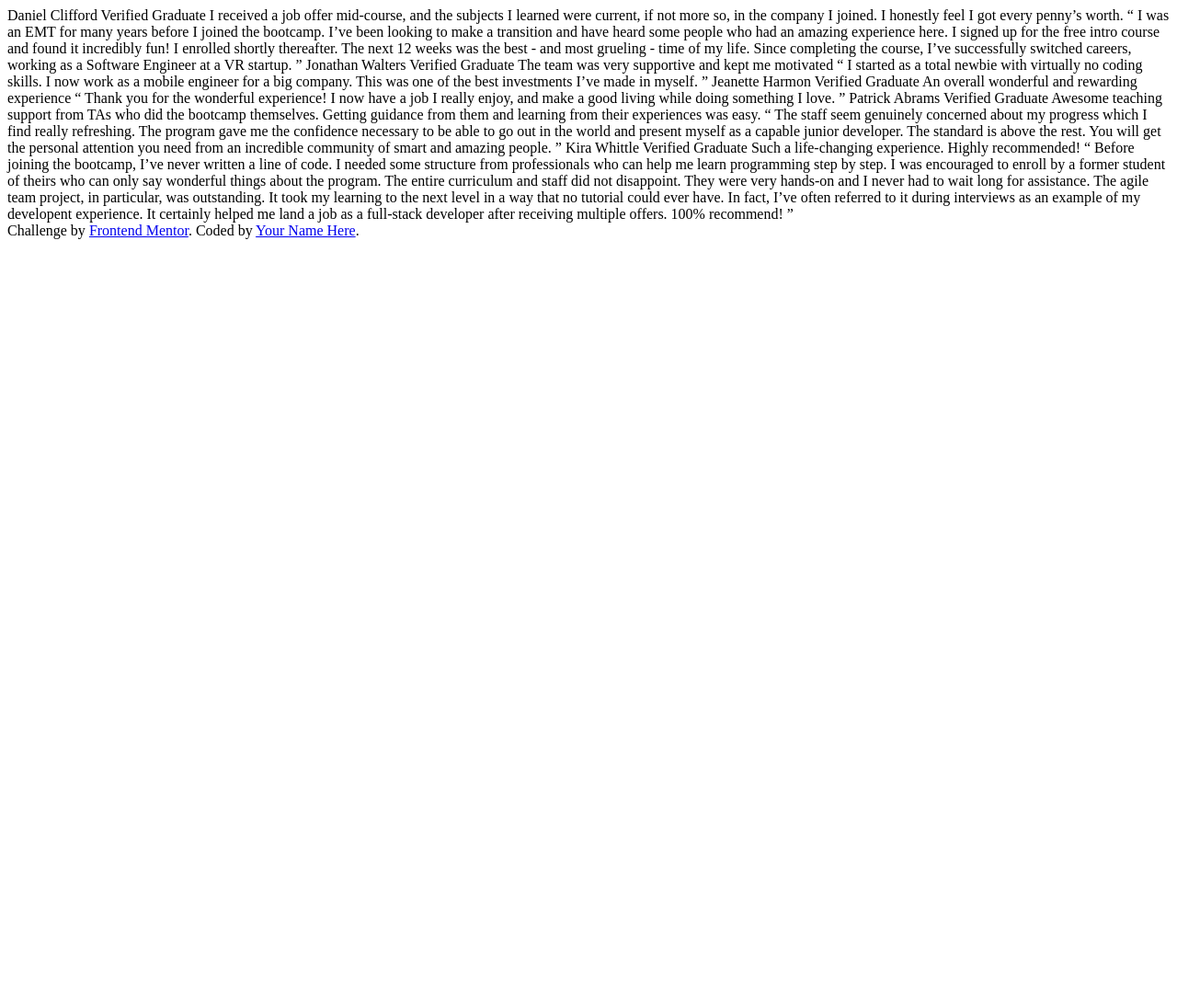
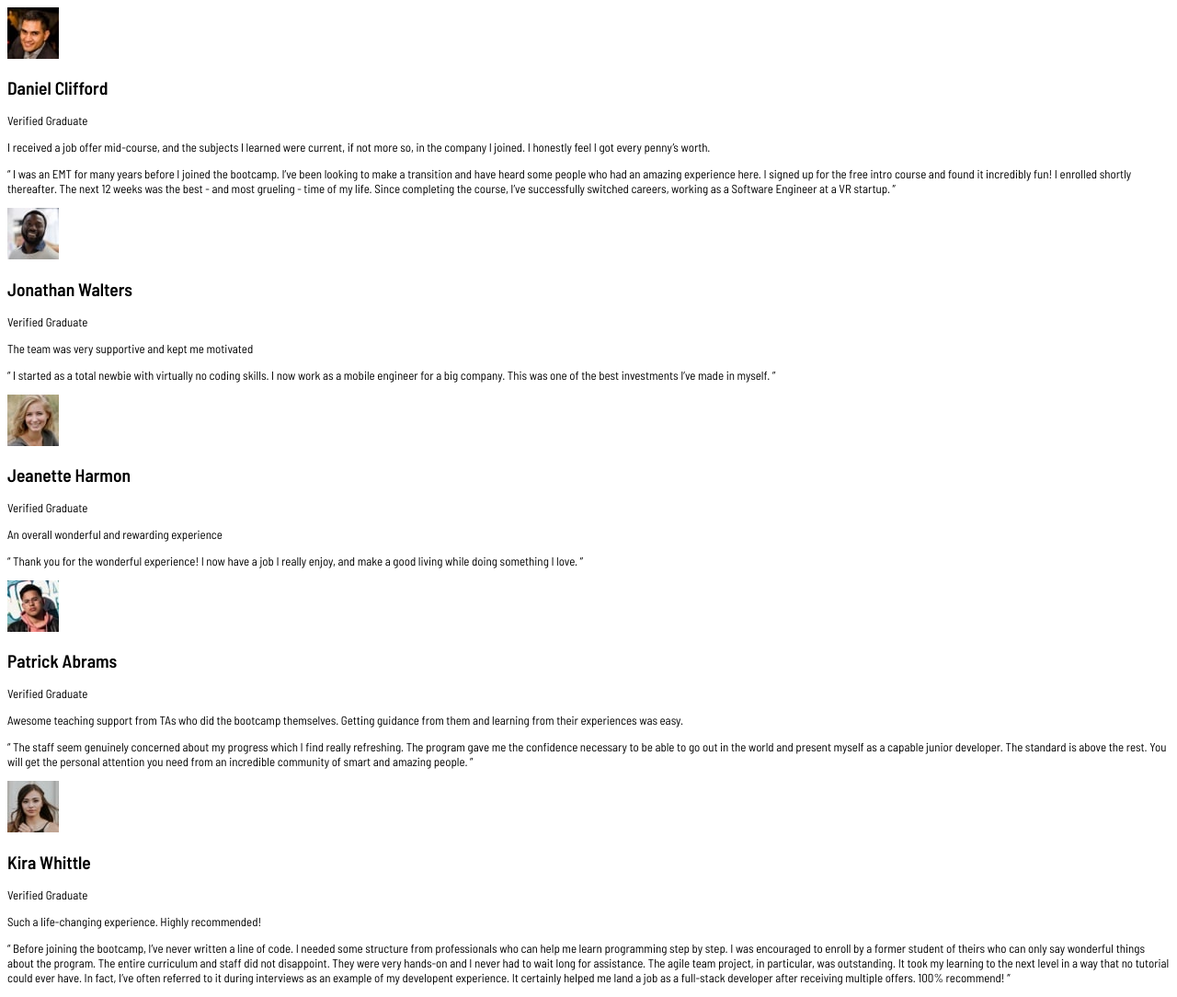
Before and after one commit to KrisvHeij/Testimonials-grid-section, a plain HTML site: page index.html in a window 1280 px wide. Shown: the whole page at 92% size. Before the commit the page ends 800 px from the top, so only its background shows below. Drawn offline with Linux system fonts and the light colour scheme.

Commit message:
Created HTML structure

```diff
--- a/index.html
+++ b/index.html
@@ -17,48 +17,138 @@
       rel="stylesheet"
     />
     <link rel="stylesheet" href="style.css" />
-    <title>Frontend Mentor | [Challenge Name Here]</title>
+    <title>Testimonial Grid section</title>
   </head>
   <body>
-    Daniel Clifford Verified Graduate I received a job offer mid-course, and the
-    subjects I learned were current, if not more so, in the company I joined. I
-    honestly feel I got every penny’s worth. “ I was an EMT for many years
-    before I joined the bootcamp. I’ve been looking to make a transition and
-    have heard some people who had an amazing experience here. I signed up for
-    the free intro course and found it incredibly fun! I enrolled shortly
-    thereafter. The next 12 weeks was the best - and most grueling - time of my
-    life. Since completing the course, I’ve successfully switched careers,
-    working as a Software Engineer at a VR startup. ” Jonathan Walters Verified
-    Graduate The team was very supportive and kept me motivated “ I started as a
-    total newbie with virtually no coding skills. I now work as a mobile
-    engineer for a big company. This was one of the best investments I’ve made
-    in myself. ” Jeanette Harmon Verified Graduate An overall wonderful and
-    rewarding experience “ Thank you for the wonderful experience! I now have a
-    job I really enjoy, and make a good living while doing something I love. ”
-    Patrick Abrams Verified Graduate Awesome teaching support from TAs who did
-    the bootcamp themselves. Getting guidance from them and learning from their
-    experiences was easy. “ The staff seem genuinely concerned about my progress
-    which I find really refreshing. The program gave me the confidence necessary
-    to be able to go out in the world and present myself as a capable junior
-    developer. The standard is above the rest. You will get the personal
-    attention you need from an incredible community of smart and amazing people.
-    ” Kira Whittle Verified Graduate Such a life-changing experience. Highly
-    recommended! “ Before joining the bootcamp, I’ve never written a line of
-    code. I needed some structure from professionals who can help me learn
-    programming step by step. I was encouraged to enroll by a former student of
-    theirs who can only say wonderful things about the program. The entire
-    curriculum and staff did not disappoint. They were very hands-on and I never
-    had to wait long for assistance. The agile team project, in particular, was
-    outstanding. It took my learning to the next level in a way that no tutorial
-    could ever have. In fact, I’ve often referred to it during interviews as an
-    example of my developent experience. It certainly helped me land a job as a
-    full-stack developer after receiving multiple offers. 100% recommend! ”
-
-    <div class="attribution">
-      Challenge by
-      <a href="https://www.frontendmentor.io?ref=challenge" target="_blank"
-        >Frontend Mentor</a
-      >. Coded by <a href="#">Your Name Here</a>.
-    </div>
+    <main class="container">
+      <article class="review">
+        <div class="review-head">
+          <img
+            class="review-img"
+            src="images/image-daniel.jpg"
+            alt="profile photo of daniel clifford"
+          />
+          <div class="review-head-text">
+            <h2>Daniel Clifford</h2>
+            <p>Verified Graduate</p>
+          </div>
+        </div>
+        <div class="review-content">
+          <p>
+            I received a job offer mid-course, and the subjects I learned were
+            current, if not more so, in the company I joined. I honestly feel I
+            got every penny’s worth.
+          </p>
+          <p>
+            “ I was an EMT for many years before I joined the bootcamp. I’ve
+            been looking to make a transition and have heard some people who had
+            an amazing experience here. I signed up for the free intro course
+            and found it incredibly fun! I enrolled shortly thereafter. The next
+            12 weeks was the best - and most grueling - time of my life. Since
+            completing the course, I’ve successfully switched careers, working
+            as a Software Engineer at a VR startup. ”
+          </p>
+        </div>
+      </article>
+      <article class="review">
+        <div class="review-head">
+          <img
+            class="review-img"
+            src="images/image-jonathan.jpg"
+            alt="profile photo of jonathan walters"
+          />
+          <div class="review-head-text">
+            <h2>Jonathan Walters</h2>
+            <p>Verified Graduate</p>
+          </div>
+        </div>
+        <div class="review-content">
+          <p>The team was very supportive and kept me motivated</p>
+          <p>
+            “ I started as a total newbie with virtually no coding skills. I now
+            work as a mobile engineer for a big company. This was one of the
+            best investments I’ve made in myself. ”
+          </p>
+        </div>
+      </article>
+      <article class="review">
+        <div class="review-head">
+          <img
+            class="review-img"
+            src="images/image-jeanette.jpg"
+            alt="profile photo of jeanette harmon"
+          />
+          <div class="review-head-text">
+            <h2>Jeanette Harmon</h2>
+            <p>Verified Graduate</p>
+          </div>
+        </div>
+        <div class="review-content">
+          <p>An overall wonderful and rewarding experience</p>
+          <p>
+            “ Thank you for the wonderful experience! I now have a job I really
+            enjoy, and make a good living while doing something I love. ”
+          </p>
+        </div>
+      </article>
+      <article class="review">
+        <div class="review-head">
+          <img
+            class="review-img"
+            src="images/image-patrick.jpg"
+            alt="profile photo of patrick abrams"
+          />
+          <div class="review-head-text">
+            <h2>Patrick Abrams</h2>
+            <p>Verified Graduate</p>
+          </div>
+        </div>
+        <div class="review-content">
+          <p>
+            Awesome teaching support from TAs who did the bootcamp themselves.
+            Getting guidance from them and learning from their experiences was
+            easy.
+          </p>
+          <p>
+            “ The staff seem genuinely concerned about my progress which I find
+            really refreshing. The program gave me the confidence necessary to
+            be able to go out in the world and present myself as a capable
+            junior developer. The standard is above the rest. You will get the
+            personal attention you need from an incredible community of smart
+            and amazing people. ”
+          </p>
+        </div>
+      </article>
+      <article class="review">
+        <div class="review-head">
+          <img
+            class="review-img"
+            src="images/image-kira.jpg"
+            alt="profile photo of kira whittle"
+          />
+          <div class="review-head-text">
+            <h2>Kira Whittle</h2>
+            <p>Verified Graduate</p>
+          </div>
+        </div>
+        <div class="review-content">
+          <p>Such a life-changing experience. Highly recommended!</p>
+          <p>
+            “ Before joining the bootcamp, I’ve never written a line of code. I
+            needed some structure from professionals who can help me learn
+            programming step by step. I was encouraged to enroll by a former
+            student of theirs who can only say wonderful things about the
+            program. The entire curriculum and staff did not disappoint. They
+            were very hands-on and I never had to wait long for assistance. The
+            agile team project, in particular, was outstanding. It took my
+            learning to the next level in a way that no tutorial could ever
+            have. In fact, I’ve often referred to it during interviews as an
+            example of my developent experience. It certainly helped me land a
+            job as a full-stack developer after receiving multiple offers. 100%
+            recommend! ”
+          </p>
+        </div>
+      </article>
+    </main>
   </body>
 </html>
--- a/style.css
+++ b/style.css
@@ -9,4 +9,15 @@
   --c-grey-500: hsl(217, 19%, 35%);
   --c-darkblue: hsl(219, 29%, 14%);
   --c-black: hsl(0, 0%, 7%)
+  --fw-500: 500;
+  --fw-600: 600;
 }
+
+* {
+  box-sizing: border-box;
+}
+
+body {
+  font-family: "Barlow Semi Condensed", sans-serif;
+  font-size: 13px;
+}
```
